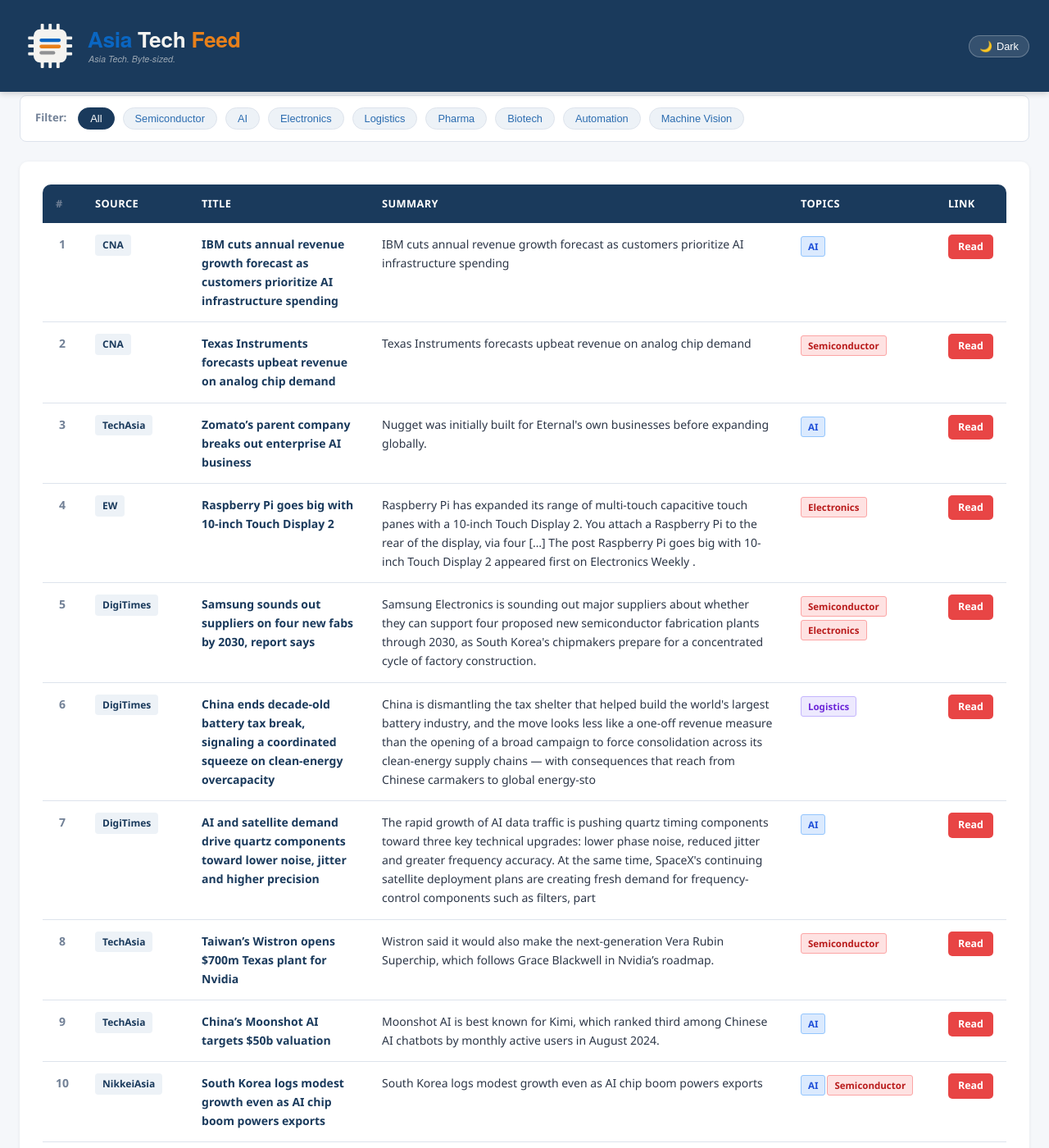
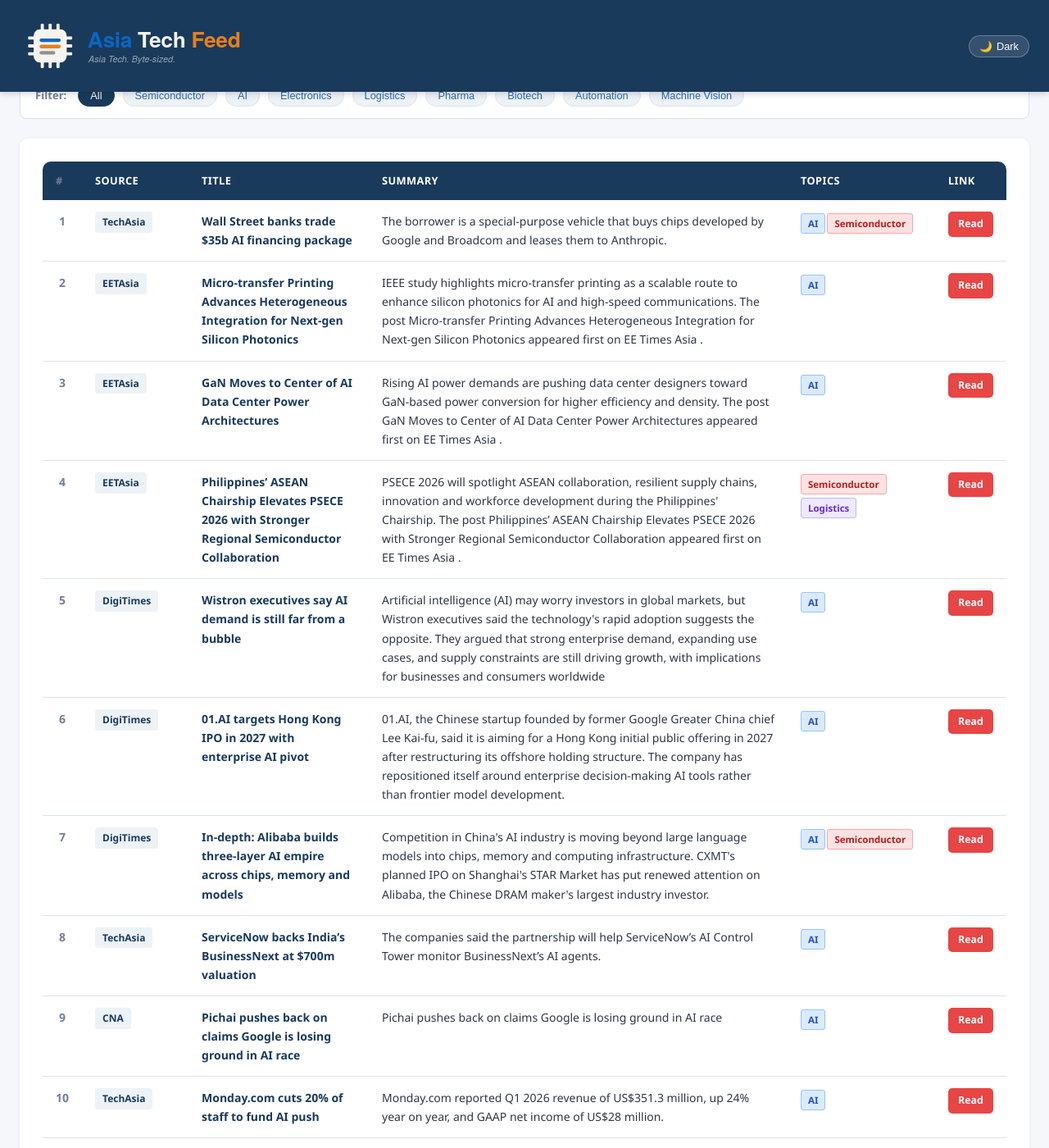
Before and after one commit to asiatechfeed/Asia-Tech-Feed, a Jekyll site: the page built from _posts/2026-07-23-asia-tech-news-digest.md, in a window 1280 px wide and 1400 px high, scrolled down 633 px. Shown: the whole window at 82% size. Built offline with Jekyll 4.4.1, drawn with Linux system fonts in a browser that asks for light colours; a script that is not in the unit is left out; some of the changed text lies outside the part shown.

Commit message:
📰 News digest 2026-07-23 (14 articles)

```diff
--- a/_posts/2026-07-23-asia-tech-news-digest.md
+++ b/_posts/2026-07-23-asia-tech-news-digest.md
@@ -1,16 +1,16 @@
 ---
 layout: post
 title: "Asia Tech News Digest - July 23, 2026"
-date: 2026-07-23 08:01:33 +0800
-articles_count: 12
+date: 2026-07-23 11:32:51 +0800
+articles_count: 14
 sources_count: 5
-sources: ["CNA", "DigiTimes", "EW", "NikkeiAsia", "TechAsia"]
+sources: ["CNA", "DigiTimes", "EETAsia", "NikkeiAsia", "TechAsia"]
 csv_file: /assets/data/news-2026-07-23.tsv
-featured_title: "IBM cuts annual revenue growth forecast as customers prioritize AI infrastructure spending"
-featured_url: "https://www.channelnewsasia.com/business/ibm-cuts-annual-revenue-growth-forecast-customers-prioritize-ai-infrastructure-spending-6271871"
-featured_source: "CNA"
-featured_summary: "IBM cuts annual revenue growth forecast as customers prioritize AI infrastructure spending"
-featured_image: "https://dam.mediacorp.sg/image/upload/s--Nd2pngSJ--/c_fill,g_auto,h_676,w_1200/fl_relative,g_south_east,l_mediacorp:cna:watermark:2024-04:reuters_1,w_0.1/f_auto,q_auto/v1/one-cms/core/2026-07-22T201047Z_1_LYNXMPEM6L1Y3_RTROPTP_3_TECH-AI.JPG?itok=ubNynYYb"
+featured_title: "Wall Street banks trade $35b AI financing package"
+featured_url: "https://www.techinasia.com/anthropic-signs-20year-lease-bitcoin-miner-terawulf"
+featured_source: "TechAsia"
+featured_summary: "The borrower is a special-purpose vehicle that buys chips developed by Google and Broadcom and leases them to Anthropic."
+featured_image: ""
 ---
 
 <table class="news-table">
@@ -27,99 +27,115 @@ featured_image: "https://dam.mediacorp.sg/image/upload/s--Nd2pngSJ--/c_fill,g_au
 <tbody>
 <tr>
   <td class="col-num">1</td>
-  <td class="col-source"><span class="source-badge">CNA</span></td>
-  <td class="col-title"><span class="article-title">IBM cuts annual revenue growth forecast as customers prioritize AI infrastructure spending</span></td>
-  <td class="col-summary">IBM cuts annual revenue growth forecast as customers prioritize AI infrastructure spending</td>
-  <td class="col-tags"><span class="tag ai">AI</span></td>
-  <td class="col-link"><a class="btn-link" href="https://www.channelnewsasia.com/business/ibm-cuts-annual-revenue-growth-forecast-customers-prioritize-ai-infrastructure-spending-6271871" target="_blank" rel="noopener">Read</a></td>
+  <td class="col-source"><span class="source-badge">TechAsia</span></td>
+  <td class="col-title"><span class="article-title">Wall Street banks trade $35b AI financing package</span></td>
+  <td class="col-summary">The borrower is a special-purpose vehicle that buys chips developed by Google and Broadcom and leases them to Anthropic.</td>
+  <td class="col-tags"><span class="tag ai">AI</span><span class="tag semi">Semiconductor</span></td>
+  <td class="col-link"><a class="btn-link" href="https://www.techinasia.com/anthropic-signs-20year-lease-bitcoin-miner-terawulf" target="_blank" rel="noopener">Read</a></td>
 </tr>
 <tr>
   <td class="col-num">2</td>
-  <td class="col-source"><span class="source-badge">CNA</span></td>
-  <td class="col-title"><span class="article-title">Texas Instruments forecasts upbeat revenue on analog chip demand</span></td>
-  <td class="col-summary">Texas Instruments forecasts upbeat revenue on analog chip demand</td>
-  <td class="col-tags"><span class="tag semi">Semiconductor</span></td>
-  <td class="col-link"><a class="btn-link" href="https://www.channelnewsasia.com/business/texas-instruments-forecasts-upbeat-revenue-analog-chip-demand-6271846" target="_blank" rel="noopener">Read</a></td>
+  <td class="col-source"><span class="source-badge">EETAsia</span></td>
+  <td class="col-title"><span class="article-title">Micro-transfer Printing Advances Heterogeneous Integration for Next-gen Silicon Photonics</span></td>
+  <td class="col-summary">IEEE study highlights micro-transfer printing as a scalable route to enhance silicon photonics for AI and high-speed communications. The post Micro-transfer Printing Advances Heterogeneous Integration for Next-gen Silicon Photonics appeared first on EE Times Asia .</td>
+  <td class="col-tags"><span class="tag ai">AI</span></td>
+  <td class="col-link"><a class="btn-link" href="https://www.eetasia.com/micro-transfer-printing-advances-heterogeneous-integration-for-next-gen-silicon-photonics/" target="_blank" rel="noopener">Read</a></td>
 </tr>
 <tr>
   <td class="col-num">3</td>
-  <td class="col-source"><span class="source-badge">TechAsia</span></td>
-  <td class="col-title"><span class="article-title">Zomato’s parent company breaks out enterprise AI business</span></td>
-  <td class="col-summary">Nugget was initially built for Eternal's own businesses before expanding globally.</td>
+  <td class="col-source"><span class="source-badge">EETAsia</span></td>
+  <td class="col-title"><span class="article-title">GaN Moves to Center of AI Data Center Power Architectures</span></td>
+  <td class="col-summary">Rising AI power demands are pushing data center designers toward GaN-based power conversion for higher efficiency and density. The post GaN Moves to Center of AI Data Center Power Architectures appeared first on EE Times Asia .</td>
   <td class="col-tags"><span class="tag ai">AI</span></td>
-  <td class="col-link"><a class="btn-link" href="https://www.techinasia.com/blinkit-68m-parent-eternal-expansion" target="_blank" rel="noopener">Read</a></td>
+  <td class="col-link"><a class="btn-link" href="https://www.eetasia.com/gan-moves-to-center-of-ai-data-center-power-architectures/" target="_blank" rel="noopener">Read</a></td>
 </tr>
 <tr>
   <td class="col-num">4</td>
-  <td class="col-source"><span class="source-badge">EW</span></td>
-  <td class="col-title"><span class="article-title">Raspberry Pi goes big with 10-inch Touch Display 2</span></td>
-  <td class="col-summary">Raspberry Pi has expanded its range of multi-touch capacitive touch panes with a 10-inch Touch Display 2. You attach a Raspberry Pi to the rear of the display, via four […] The post Raspberry Pi goes big with 10-inch Touch Display 2 appeared first on Electronics Weekly .</td>
-  <td class="col-tags"><span class="tag semi">Electronics</span></td>
-  <td class="col-link"><a class="btn-link" href="https://www.electronicsweekly.com/news/products/raspberry-pi-development/raspberry-pi-goes-big-screen-with-10-inch-touch-display-2-2026-07/" target="_blank" rel="noopener">Read</a></td>
+  <td class="col-source"><span class="source-badge">EETAsia</span></td>
+  <td class="col-title"><span class="article-title">Philippines’ ASEAN Chairship Elevates PSECE 2026 with Stronger Regional Semiconductor Collaboration</span></td>
+  <td class="col-summary">PSECE 2026 will spotlight ASEAN collaboration, resilient supply chains, innovation and workforce development during the Philippines' Chairship. The post Philippines’ ASEAN Chairship Elevates PSECE 2026 with Stronger Regional Semiconductor Collaboration appeared first on EE Times Asia .</td>
+  <td class="col-tags"><span class="tag semi">Semiconductor</span><span class="tag logis">Logistics</span></td>
+  <td class="col-link"><a class="btn-link" href="https://www.eetasia.com/philippines-asean-chairship-elevates-psece-2026-with-stronger-regional-semiconductor-collaboration/" target="_blank" rel="noopener">Read</a></td>
 </tr>
 <tr>
   <td class="col-num">5</td>
   <td class="col-source"><span class="source-badge">DigiTimes</span></td>
-  <td class="col-title"><span class="article-title">Samsung sounds out suppliers on four new fabs by 2030, report says</span></td>
-  <td class="col-summary">Samsung Electronics is sounding out major suppliers about whether they can support four proposed new semiconductor fabrication plants through 2030, as South Korea's chipmakers prepare for a concentrated cycle of factory construction.</td>
-  <td class="col-tags"><span class="tag semi">Semiconductor</span><span class="tag semi">Electronics</span></td>
-  <td class="col-link"><a class="btn-link" href="https://www.digitimes.com/news/a20260722VL225/samsung-fab-2030-sk-hynix-investment.html" target="_blank" rel="noopener">Read</a></td>
+  <td class="col-title"><span class="article-title">Wistron executives say AI demand is still far from a bubble</span></td>
+  <td class="col-summary">Artificial intelligence (AI) may worry investors in global markets, but Wistron executives said the technology's rapid adoption suggests the opposite. They argued that strong enterprise demand, expanding use cases, and supply constraints are still driving growth, with implications for businesses and consumers worldwide</td>
+  <td class="col-tags"><span class="tag ai">AI</span></td>
+  <td class="col-link"><a class="btn-link" href="https://www.digitimes.com/news/a20260723PD218/wistron-ai-adoption-demand.html" target="_blank" rel="noopener">Read</a></td>
 </tr>
 <tr>
   <td class="col-num">6</td>
   <td class="col-source"><span class="source-badge">DigiTimes</span></td>
-  <td class="col-title"><span class="article-title">China ends decade-old battery tax break, signaling a coordinated squeeze on clean-energy overcapacity</span></td>
-  <td class="col-summary">China is dismantling the tax shelter that helped build the world's largest battery industry, and the move looks less like a one-off revenue measure than the opening of a broad campaign to force consolidation across its clean-energy supply chains — with consequences that reach from Chinese carmakers to global energy-sto</td>
-  <td class="col-tags"><span class="tag logis">Logistics</span></td>
-  <td class="col-link"><a class="btn-link" href="https://www.digitimes.com/news/a20260722VL218/overcapacity-revenue-automakers.html" target="_blank" rel="noopener">Read</a></td>
+  <td class="col-title"><span class="article-title">01.AI targets Hong Kong IPO in 2027 with enterprise AI pivot</span></td>
+  <td class="col-summary">01.AI, the Chinese startup founded by former Google Greater China chief Lee Kai-fu, said it is aiming for a Hong Kong initial public offering in 2027 after restructuring its offshore holding structure. The company has repositioned itself around enterprise decision-making AI tools rather than frontier model development.</td>
+  <td class="col-tags"><span class="tag ai">AI</span></td>
+  <td class="col-link"><a class="btn-link" href="https://www.digitimes.com/news/a20260723PD200/01.ai-2027-startup-google-greater-china.html" target="_blank" rel="noopener">Read</a></td>
 </tr>
 <tr>
   <td class="col-num">7</td>
   <td class="col-source"><span class="source-badge">DigiTimes</span></td>
-  <td class="col-title"><span class="article-title">AI and satellite demand drive quartz components toward lower noise, jitter and higher precision</span></td>
-  <td class="col-summary">The rapid growth of AI data traffic is pushing quartz timing components toward three key technical upgrades: lower phase noise, reduced jitter and greater frequency accuracy. At the same time, SpaceX's continuing satellite deployment plans are creating fresh demand for frequency-control components such as filters, part</td>
-  <td class="col-tags"><span class="tag ai">AI</span></td>
-  <td class="col-link"><a class="btn-link" href="https://www.digitimes.com/news/a20260722PD219/quartz-components-demand-data-growth-quartz.html" target="_blank" rel="noopener">Read</a></td>
+  <td class="col-title"><span class="article-title">In-depth: Alibaba builds three-layer AI empire across chips, memory and models</span></td>
+  <td class="col-summary">Competition in China's AI industry is moving beyond large language models into chips, memory and computing infrastructure. CXMT's planned IPO on Shanghai's STAR Market has put renewed attention on Alibaba, the Chinese DRAM maker's largest industry investor.</td>
+  <td class="col-tags"><span class="tag ai">AI</span><span class="tag semi">Semiconductor</span></td>
+  <td class="col-link"><a class="btn-link" href="https://www.digitimes.com/news/a20260723PD202/alibaba-chips-cxmt-investment-ai-infrastructure.html" target="_blank" rel="noopener">Read</a></td>
 </tr>
 <tr>
   <td class="col-num">8</td>
   <td class="col-source"><span class="source-badge">TechAsia</span></td>
-  <td class="col-title"><span class="article-title">Taiwan’s Wistron opens $700m Texas plant for Nvidia</span></td>
-  <td class="col-summary">Wistron said it would also make the next-generation Vera Rubin Superchip, which follows Grace Blackwell in Nvidia’s roadmap.</td>
-  <td class="col-tags"><span class="tag semi">Semiconductor</span></td>
-  <td class="col-link"><a class="btn-link" href="https://www.techinasia.com/tsmc-foxconn-adopt-nvidia-rtx-pro-servers-for-ai" target="_blank" rel="noopener">Read</a></td>
+  <td class="col-title"><span class="article-title">ServiceNow backs India’s BusinessNext at $700m valuation</span></td>
+  <td class="col-summary">The companies said the partnership will help ServiceNow’s AI Control Tower monitor BusinessNext’s AI agents.</td>
+  <td class="col-tags"><span class="tag ai">AI</span></td>
+  <td class="col-link"><a class="btn-link" href="https://www.techinasia.com/firm-servicenow-acquire-data-startup-pyramid-analytics" target="_blank" rel="noopener">Read</a></td>
 </tr>
 <tr>
   <td class="col-num">9</td>
-  <td class="col-source"><span class="source-badge">TechAsia</span></td>
-  <td class="col-title"><span class="article-title">China’s Moonshot AI targets $50b valuation</span></td>
-  <td class="col-summary">Moonshot AI is best known for Kimi, which ranked third among Chinese AI chatbots by monthly active users in August 2024.</td>
+  <td class="col-source"><span class="source-badge">CNA</span></td>
+  <td class="col-title"><span class="article-title">Pichai pushes back on claims Google is losing ground in AI race</span></td>
+  <td class="col-summary">Pichai pushes back on claims Google is losing ground in AI race</td>
   <td class="col-tags"><span class="tag ai">AI</span></td>
-  <td class="col-link"><a class="btn-link" href="https://www.techinasia.com/chinas-moonshot-ai-raises-2b-20b-valuation" target="_blank" rel="noopener">Read</a></td>
+  <td class="col-link"><a class="btn-link" href="https://www.channelnewsasia.com/business/pichai-pushes-back-claims-google-losing-ground-in-ai-race-6272271" target="_blank" rel="noopener">Read</a></td>
 </tr>
 <tr>
   <td class="col-num">10</td>
-  <td class="col-source"><span class="source-badge">NikkeiAsia</span></td>
-  <td class="col-title"><span class="article-title">South Korea logs modest growth even as AI chip boom powers exports</span></td>
-  <td class="col-summary">South Korea logs modest growth even as AI chip boom powers exports</td>
-  <td class="col-tags"><span class="tag ai">AI</span><span class="tag semi">Semiconductor</span></td>
-  <td class="col-link"><a class="btn-link" href="https://asia.nikkei.com/economy/south-korea-logs-modest-growth-even-as-ai-chip-boom-powers-exports" target="_blank" rel="noopener">Read</a></td>
+  <td class="col-source"><span class="source-badge">TechAsia</span></td>
+  <td class="col-title"><span class="article-title">Monday.com cuts 20% of staff to fund AI push</span></td>
+  <td class="col-summary">Monday.com reported Q1 2026 revenue of US$351.3 million, up 24% year on year, and GAAP net income of US$28 million.</td>
+  <td class="col-tags"><span class="tag ai">AI</span></td>
+  <td class="col-link"><a class="btn-link" href="https://www.techinasia.com/israeli-software-firm-monday-com-rebuilds-platform-for-ai-agents" target="_blank" rel="noopener">Read</a></td>
 </tr>
 <tr>
   <td class="col-num">11</td>
-  <td class="col-source"><span class="source-badge">NikkeiAsia</span></td>
-  <td class="col-title"><span class="article-title">Philippines protests South China Sea AI video to China's Wang Yi</span></td>
-  <td class="col-summary">Philippines protests South China Sea AI video to China's Wang Yi</td>
-  <td class="col-tags"><span class="tag ai">AI</span></td>
-  <td class="col-link"><a class="btn-link" href="https://asia.nikkei.com/politics/international-relations/south-china-sea/philippines-protests-south-china-sea-ai-video-to-china-s-wang-yi" target="_blank" rel="noopener">Read</a></td>
+  <td class="col-source"><span class="source-badge">CNA</span></td>
+  <td class="col-title"><span class="article-title">South Korea's Q2 GDP beats estimates on chip export boom</span></td>
+  <td class="col-summary">South Korea's Q2 GDP beats estimates on chip export boom</td>
+  <td class="col-tags"><span class="tag semi">Semiconductor</span></td>
+  <td class="col-link"><a class="btn-link" href="https://www.channelnewsasia.com/business/south-koreas-q2-gdp-beats-estimates-chip-export-boom-6272141" target="_blank" rel="noopener">Read</a></td>
 </tr>
 <tr>
   <td class="col-num">12</td>
   <td class="col-source"><span class="source-badge">NikkeiAsia</span></td>
-  <td class="col-title"><span class="article-title">Tech group NEC CEO pushes back on AI threat as company shares drop 20%</span></td>
-  <td class="col-summary">Tech group NEC CEO pushes back on AI threat as company shares drop 20%</td>
+  <td class="col-title"><span class="article-title">US officials threaten to sanction Chinese AI startups after Moonshot release</span></td>
+  <td class="col-summary">US officials threaten to sanction Chinese AI startups after Moonshot release</td>
   <td class="col-tags"><span class="tag ai">AI</span></td>
-  <td class="col-link"><a class="btn-link" href="https://asia.nikkei.com/business/companies/tech-group-nec-ceo-pushes-back-on-ai-threat-as-company-shares-drop-20" target="_blank" rel="noopener">Read</a></td>
+  <td class="col-link"><a class="btn-link" href="https://asia.nikkei.com/business/technology/artificial-intelligence/us-officials-threaten-to-sanction-chinese-ai-startups-after-moonshot-release" target="_blank" rel="noopener">Read</a></td>
+</tr>
+<tr>
+  <td class="col-num">13</td>
+  <td class="col-source"><span class="source-badge">NikkeiAsia</span></td>
+  <td class="col-title"><span class="article-title">How fentanyl-linked crypto fraud ties back to a Chinese drug kingpin</span></td>
+  <td class="col-summary">How fentanyl-linked crypto fraud ties back to a Chinese drug kingpin</td>
+  <td class="col-tags"><span class="tag bio">Pharmaceutical</span></td>
+  <td class="col-link"><a class="btn-link" href="https://asia.nikkei.com/economy/trade-war/fentanyl-s-hidden-routes/how-fentanyl-linked-crypto-fraud-ties-back-to-a-chinese-drug-kingpin" target="_blank" rel="noopener">Read</a></td>
+</tr>
+<tr>
+  <td class="col-num">14</td>
+  <td class="col-source"><span class="source-badge">NikkeiAsia</span></td>
+  <td class="col-title"><span class="article-title">Elon Musk touts Tesla's AI6 as the world's best edge AI chip</span></td>
+  <td class="col-summary">Elon Musk touts Tesla's AI6 as the world's best edge AI chip</td>
+  <td class="col-tags"><span class="tag ai">AI</span><span class="tag semi">Semiconductor</span></td>
+  <td class="col-link"><a class="btn-link" href="https://asia.nikkei.com/business/automobiles/elon-musk-touts-tesla-s-ai6-as-the-world-s-best-edge-ai-chip" target="_blank" rel="noopener">Read</a></td>
 </tr>
 </tbody>
 </table>
```
Also changed, not shown: _data/seen_urls.json (+15 -1 lines), _digest_meta.json (+23 -23 lines), assets/data/news-2026-07-23.tsv (+14 -12 lines), assets/data/search-index.json.
